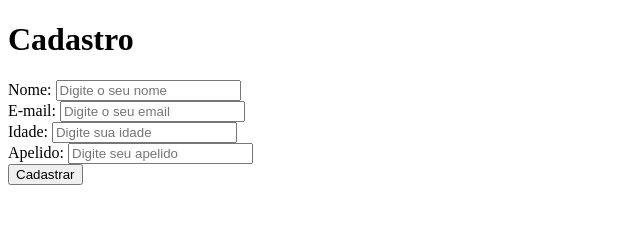
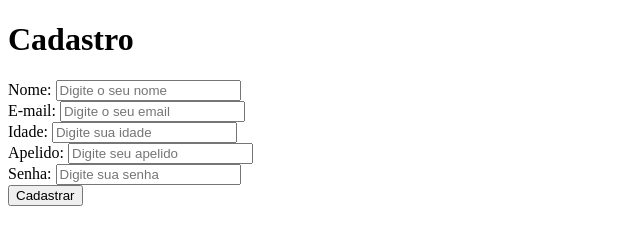
Before and after one commit to leo030803/FRONTEND, a plain HTML site: page pages/cadastro.html in a window 1280 px wide. Shown: the whole page, without its empty margins (0-640 px from the left). Drawn offline with Linux system fonts and the light colour scheme.

Commit message:
Colocando a input de senha e começando a parte de enviar o user para o backend

```diff
--- a/pages/cadastro.html
+++ b/pages/cadastro.html
@@ -43,6 +43,13 @@
 
         </div>
 
+        <div>
+
+          <label for="password">Senha:</label>
+          <input type="password" id="password" placeholder="Digite sua senha">
+
+        </div>
+
         <button>Cadastrar</button>
 
 
--- a/pages/cadastro.js
+++ b/pages/cadastro.js
@@ -13,6 +13,7 @@ function signUpEagle() {
      const email = document.querySelector("#email").value
      const age = document.querySelector("#age").value
      const nickname = document.querySelector("#nickname").value
+     const password = document.querySelector("#password").value
 
      if (name === "" || email === "" || age === "" || nickname === "") {
 
@@ -25,10 +26,13 @@ function signUpEagle() {
         name,
         email,
         age,
-        nickname
+        nickname,
+        password
      }
 
      console.log(user)
 
      // enviar o user para o backend
+
+     fetch("http://localhost:3333/cadastrar")
 }
```
